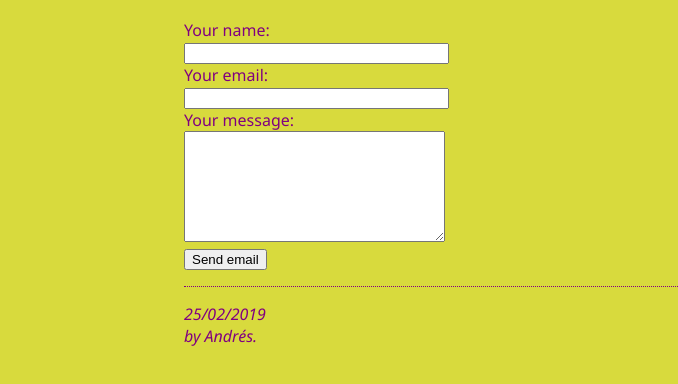
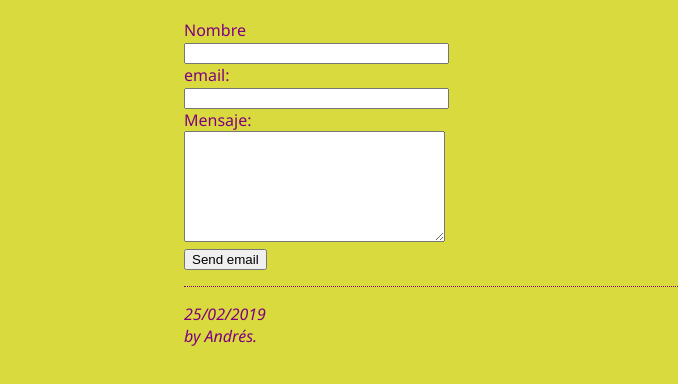
Before and after one commit to Andres-Heras/Mi-primera-web-CSS, a plain HTML site: page Contacto.html in a window 1280 px wide. Shown: the part 216-600 px from the top of the page, without its empty margins (0-678 px from the left). Drawn offline with Linux system fonts and the light colour scheme.

Commit message:
Formulario español

```diff
--- a/Contacto.html
+++ b/Contacto.html
@@ -45,17 +45,17 @@
 <div id="after_submit"></div>
 <form id="contact_form" action="#" method="POST" enctype="multipart/form-data">
   <div class="row">
-    <label class="required" for="name">Your name:</label><br />
+    <label class="required" for="name">Nombre</label><br />
     <input id="name" class="input" name="name" type="text" value="" size="30" /><br />
     <span id="name_validation" class="error_message"></span>
   </div>
   <div class="row">
-    <label class="required" for="email">Your email:</label><br />
+    <label class="required" for="email">email:</label><br />
     <input id="email" class="input" name="email" type="text" value="" size="30" /><br />
     <span id="email_validation" class="error_message"></span>
   </div>
   <div class="row">
-    <label class="required" for="message">Your message:</label><br />
+    <label class="required" for="message">Mensaje:</label><br />
     <textarea id="message" class="input" name="message" rows="7" cols="30"></textarea><br />
     <span id="message_validation" class="error_message"></span>
   </div>
```
